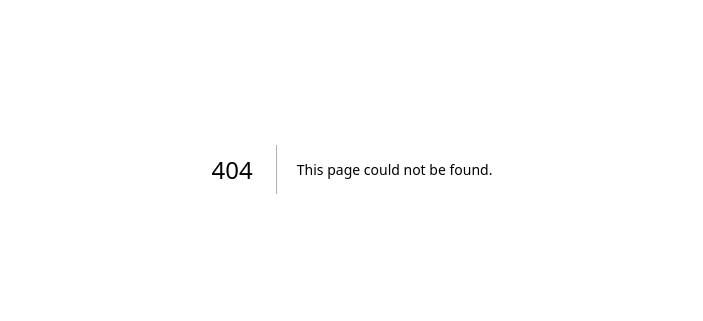
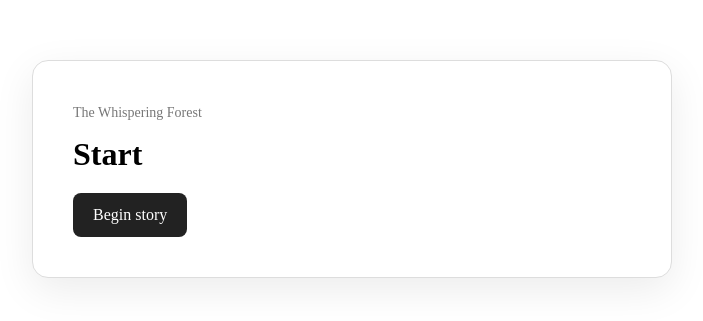
Before and after one commit to demienera/interactive-story-editor, a Next.js app: page /play in a window 1280 px wide. Before the commit this address had no page. Shown: the part 231-552 px from the top of the page, without its empty margins (288-991 px from the left). Built offline with nearby package versions, Linux system fonts and the light colour scheme.

Commit message:
feat: create PlayPage component to render StoryPlayer

```diff
--- /dev/null
+++ b/src/app/play/page.tsx
@@ -0,0 +1,5 @@
+import { StoryPlayer } from '@/features/story-player/ui/StoryPlayer';
+
+export default function PlayPage() {
+	return <StoryPlayer />;
+}
```
